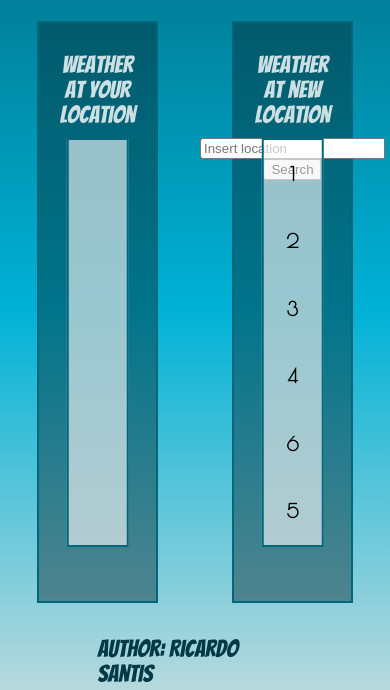
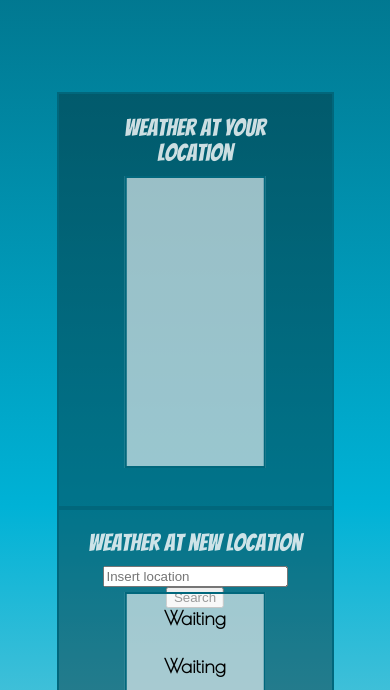
Before and after one commit to ricardossantis/weather_app, a plain HTML site: page index.html in a window 390 px wide. Shown: the part 154-844 px from the top of the page. Drawn offline with nearby package versions, Linux system fonts and the light colour scheme; no server answers.

Commit message:
made responsive, created media query to smaller than 800px

```diff
--- a/index.html
+++ b/index.html
@@ -42,12 +42,12 @@
                 </div>
 
                 <div class="statsContainer">
-                    <div class="location" id="locationRig">1</div>
-                    <div class="tempCur" id="tempCurRig">2</div>
-                    <div class="tempFeel" id="tempFeelRig">3</div>
-                    <div class="windSpd" id="windSpdRig">4</div>
-                    <div class="humidity" id="humidityRig">6</div>
-                    <div class="description" id="descriptionRig">5</div>
+                    <div class="location" id="locationRig">Waiting</div>
+                    <div class="tempCur" id="tempCurRig">Waiting</div>
+                    <div class="tempFeel" id="tempFeelRig">Waiting</div>
+                    <div class="windSpd" id="windSpdRig">Waiting</div>
+                    <div class="humidity" id="humidityRig">Waiting</div>
+                    <div class="description" id="descriptionRig">Waiting</div>
                 </div>
 
             </div>
--- a/scrypt.js
+++ b/scrypt.js
@@ -72,7 +72,9 @@ function getWeatherNewLocation() {
     img.style.visibility = "visible";
 
     fetch(`https://api.openweathermap.org/data/2.5/weather?q=${newLocation}&APPID=1f5698277f2f1f65012e89c68b3d08a4`)
-    .then(response => response.json())
+    .then(response => {
+        if(response.ok){
+            response.json()
             .then(data => {
                 console.log(data)
                 newWeather = data.main;
@@ -81,7 +83,12 @@ function getWeatherNewLocation() {
             })
             .then(() => displayNew(newLocation, newWeather, newWind, newDescriptionWea))
             .then(() => img.style.visibility = "hidden");
+        }else {
+            img.style.visibility = "hidden";
+            displayNew("Don't exist, type again");
 
+        }
+    })
 }
 
 function displayNew(city, weather, wind, descriptionWea){
--- a/style.css
+++ b/style.css
@@ -14,7 +14,7 @@ img {
 
 #gridContainer {
     width: 100%;
-    height: 100vh;
+    min-height: 100vh;
     display: grid;
     grid-template-areas:
     'header header'
@@ -64,7 +64,7 @@ section > div{
 }
 
 .leftDiv{
-    width: 30%;
+    width: 480px;
     position: relative;
     background-color: rgba(3, 40, 48, 0.45);
 }
@@ -102,7 +102,7 @@ section > div{
 }
 
 .rightDiv{
-    width: 30%;
+    width: 480px;
     position: relative;
     background-color: rgba(3, 40, 48, 0.45);
 }
@@ -140,3 +140,21 @@ section > div{
     transform: translate(-50%, -50%);
     font-size: 1.5rem;
 }
+
+@media (max-width: 800px){
+    #gridContainer {
+        min-height: 1200px;
+    }
+
+    .content{
+        flex-wrap: wrap;
+    }
+
+    .leftDiv {
+        width: 70%;
+    }
+
+    .rightDiv{
+        width: 70%;
+    }
+}
```
Lines whose indentation alone changed are shown as unchanged.
